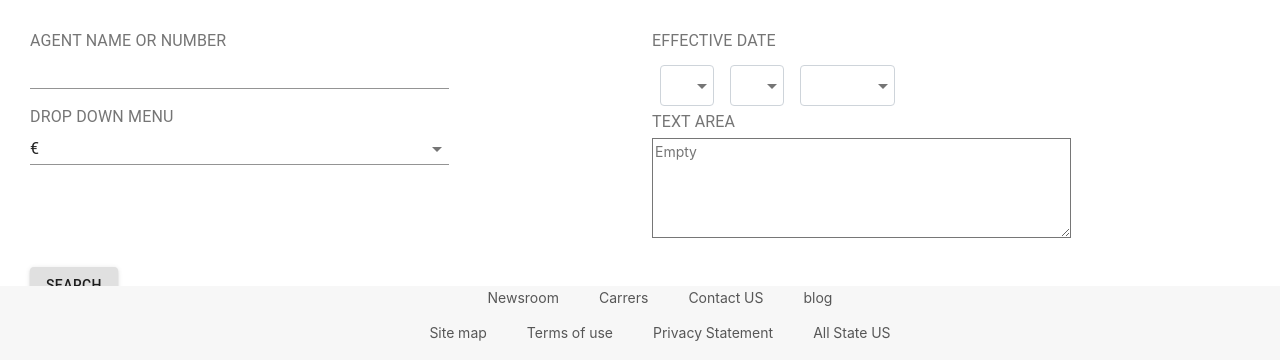
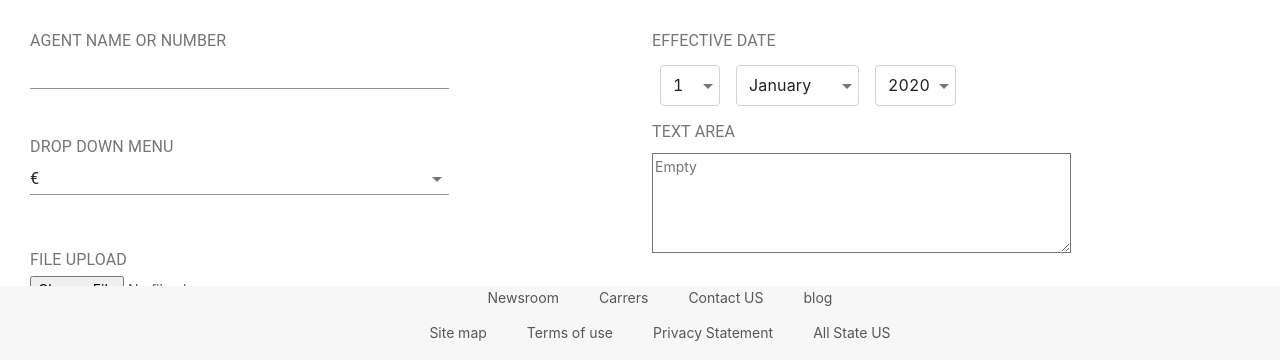
Before and after one commit to dhanrajjay/react-setup, a React app: page / in a window 1280 px wide. Shown: the part 408-768 px from the top of the page. Built offline with nearby package versions, Linux system fonts and the light colour scheme.

Commit message:
added custom retarget elements

```diff
--- a/package.json
+++ b/package.json
@@ -36,6 +36,7 @@
     "html-webpack-plugin": "^3.2.0",
     "mini-css-extract-plugin": "^0.9.0",
     "node-sass": "^4.12.0",
+    "react-shadow-dom-retarget-events": "^1.0.11",
     "sass-loader": "^8.0.2",
     "style-loader": "^1.1.3",
     "webpack": "^4.41.5",
--- a/src/components/agency.js
+++ b/src/components/agency.js
@@ -31,18 +31,16 @@ export default function Agency() {
 	        		<FormLabel component="legend">POSTAL CODE</FormLabel>
 					<TextField id="standard-basic" style={{width: "70%"}} />
 				</div>
+				<div style={{margin: "25px 0 0 0"}}>
+					<FormLabel component="legend">PHONE NUMBER</FormLabel>
+					<TextField id="standard-basic" style={{width: "70%"}} />
+				</div>
         	</Grid>
         	<Grid item xs={12} sm={6}>
 	        	<div>
 					<Button variant="contained">SUBMIT</Button>
 				</div>
 	        </Grid>
-        	<Grid item xs={12} sm={6}>
-	        	<div>
-	        		<FormLabel component="legend">PHONE NUMBER</FormLabel>
-					<TextField id="standard-basic" style={{width: "70%"}} />
-				</div>
-        	</Grid>
 	       </Grid>
 		</div>
 	)
--- a/src/components/agent.js
+++ b/src/components/agent.js
@@ -1,6 +1,6 @@
 import React, { useState } from 'react';
 import { makeStyles } from '@material-ui/core/styles';
-import { Button, Checkbox, TextField,
+import { Button, Checkbox, TextField, NativeSelect,
 	FormControl, FormControlLabel, FormLabel,
 	Radio, RadioGroup, Grid, TextareaAutosize, FormGroup, MenuItem } from '@material-ui/core';
 import SimpleTable from './grid';
@@ -36,6 +36,10 @@ const currencies = [
     label: '¥',
   },
 ];
+const currencyOptions = [];
+for (let i = 1; i <= currencies.length; i++) {
+  currencyOptions.push(<option value={currencies[i]} key={i}>{currencies[i]}</option>);
+};
 
 export default function Agent() {
   const classes = useStyles();
@@ -109,28 +113,40 @@ export default function Agent() {
         		<FormLabel component="legend">AGENT NAME OR NUMBER</FormLabel>
 				<TextField id="standard-basic" style={{width: "70%"}} />
 			</div>
-			<div style={{margin: "20px 0 0 0"}}>
+			<div style={{margin: "50px 0 0 0"}}>
 			<FormLabel component="legend">DROP DOWN MENU</FormLabel>
-			<TextField id="standard-select-currency" select value={currency}
-			 onChange={handleCurrencyChange} style={{width: "70%"}}>
+      <NativeSelect
+          labelid="customized-select-label-date"
+          id="customized-select-label-date"
+          value={currency}
+          onChange={handleCurrencyChange} style={{width: "70%"}}
+        >
 	          {currencies.map(option => (
-	            <MenuItem key={option.value} value={option.value}>
+	            <option key={option.value} value={option.value}>
 	              {option.label}
-	            </MenuItem>
+	            </option>
 	          ))}
-	        </TextField>
+	        </NativeSelect>
 			</div>
         </Grid>
         <Grid item xs={12} sm={6}>
         	<div>
         		<SelectComp />
         	</div>
-        	<div>
+          <div style={{margin: "10px 0 0 0"}}>
         		<FormLabel component="legend">TEXT AREA</FormLabel>
-				<TextareaAutosize style={{height: "100px", width: "70%"}} aria-label="empty textarea" placeholder="Empty" />
-			</div>
+            <TextareaAutosize style={{height: "100px", width: "70%", margin: "5px 0 0 0"}} aria-label="empty textarea" placeholder="Empty" />
+          </div>
         </Grid>
+        <Grid item xs={12} sm={6} style={{margin: "-30px 0 10px 0"}}>
+          <div>
+            <FormLabel component="legend">FILE UPLOAD</FormLabel>
+            <input type="file" />
+          </div>
+        </Grid>
+        <Grid item xs={12} sm={6}>
 
+        </Grid>
         <Grid item xs={12} sm={6}>
         	<div>
 				<Button variant="contained">SEARCH</Button>
--- a/src/components/select.js
+++ b/src/components/select.js
@@ -40,57 +40,72 @@ const useStyles = makeStyles(theme => ({
 }));
 
 export default function SelectComp() {
+  const minOffset = 0;
+  const maxOffset = 60;
   const classes = useStyles();
-  const [age, setAge] = React.useState('');
-  const handleChange = event => {
-    setAge(event.target.value);
+  const [day, setDay] = React.useState('');
+  const [month, setMonth] = React.useState('');
+  const [year, setYear] = React.useState('');
+  const handleDay = event => {
+    setDay(event.target.value);
   };
+  const handleMonth = event => {
+    setMonth(event.target.value);
+  };
+  const handleYear = event => {
+    setYear(event.target.value);
+  };
+  const yearOptions = [];
+  for (let i = minOffset; i <= maxOffset; i++) {
+    const year = (new Date()).getFullYear() - i;
+    yearOptions.push(<option value={year} key={i}>{year}</option>);
+  };
+  const monthList = ["January", "February", "March", "April", "May", "June",
+    "July", "August", "September", "October", "November", "December"
+  ];
+  const monthOptions = [];
+  for (let i = 0; i < monthList.length; i++) {
+    monthOptions.push(<option value={monthList[i]} key={i}>{monthList[i]}</option>);
+  };
+  const dayOptions = [];
+  for (let i = 1; i <= 30; i++) {
+    dayOptions.push(<option value={i} key={i}>{i}</option>);
+  };
+
   return (
     <div>
       <FormLabel component="legend">EFFECTIVE DATE</FormLabel>
       <FormControl className={classes.margin}>
-        <Select
-          labelId="demo-customized-select-label"
-          id="demo-customized-select"
-          value={age}
-          onChange={handleChange}
+        <NativeSelect
+          labelid="customized-select-label-date"
+          id="customized-select-label-date"
+          value={day}
+          onChange={handleDay}
           input={<BootstrapInput />}
         >
-          <MenuItem value="">
-            <em>None</em>
-          </MenuItem>
-          <MenuItem value={10}>Ten</MenuItem>
-          <MenuItem value={20}>Twenty</MenuItem>
-          <MenuItem value={30}>Thirty</MenuItem>
-        </Select>
-      </FormControl>
-      <FormControl className={classes.margin}>
-        <Select
-          labelId="demo-customized-select-label"
-          id="demo-customized-select"
-          value={age}
-          onChange={handleChange}
-          input={<BootstrapInput />}
-        >
-          <MenuItem value="">
-            <em>None</em>
-          </MenuItem>
-          <MenuItem value={10}>Ten</MenuItem>
-          <MenuItem value={20}>Twenty</MenuItem>
-          <MenuItem value={30}>Thirty</MenuItem>
-        </Select>
+          {dayOptions}
+        </NativeSelect>
       </FormControl>
       <FormControl className={classes.margin}>
         <NativeSelect
-          id="demo-customized-select-native"
-          value={age}
-          onChange={handleChange}
+          labelid="customized-select-label-month"
+          id="customized-select-label-month"
+          value={month}
+          onChange={handleMonth}
           input={<BootstrapInput />}
         >
-          <option value="" />
-          <option value={10}>Ten</option>
-          <option value={20}>Twenty</option>
-          <option value={30}>Thirty</option>
+          {monthOptions}
+        </NativeSelect>
+      </FormControl>
+      <FormControl className={classes.margin}>
+        <NativeSelect
+          labelid="customized-select-label-year"
+          id="customized-select-label-year"
+          value={year}
+          onChange={handleYear}
+          input={<BootstrapInput />}
+        >
+          {yearOptions}
         </NativeSelect>
       </FormControl>
     </div>
```
Also changed, not shown: src/components/customComponent.js (+20 -0 lines), 1 other file (tests, documents, lock files or other folders).
